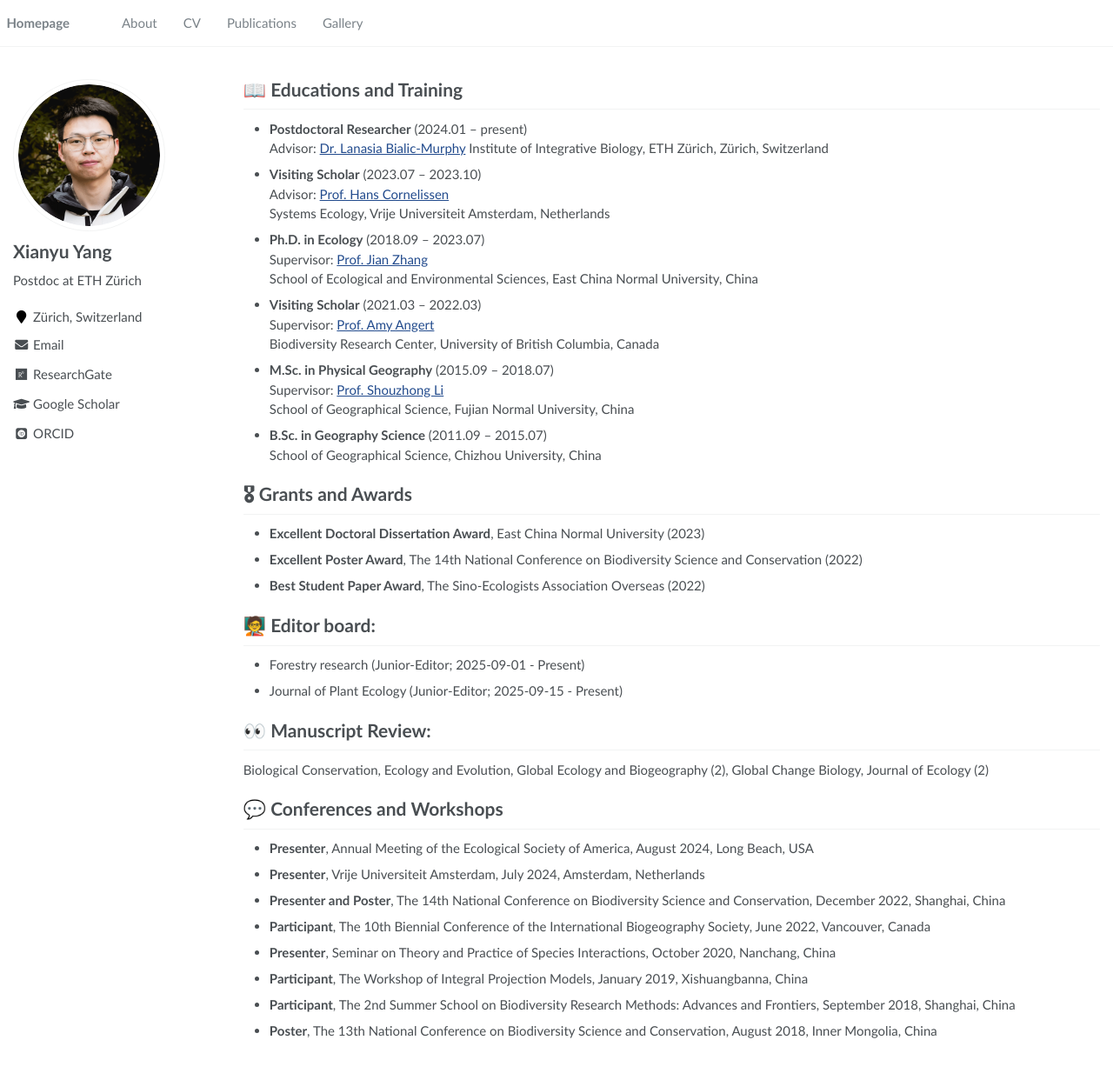
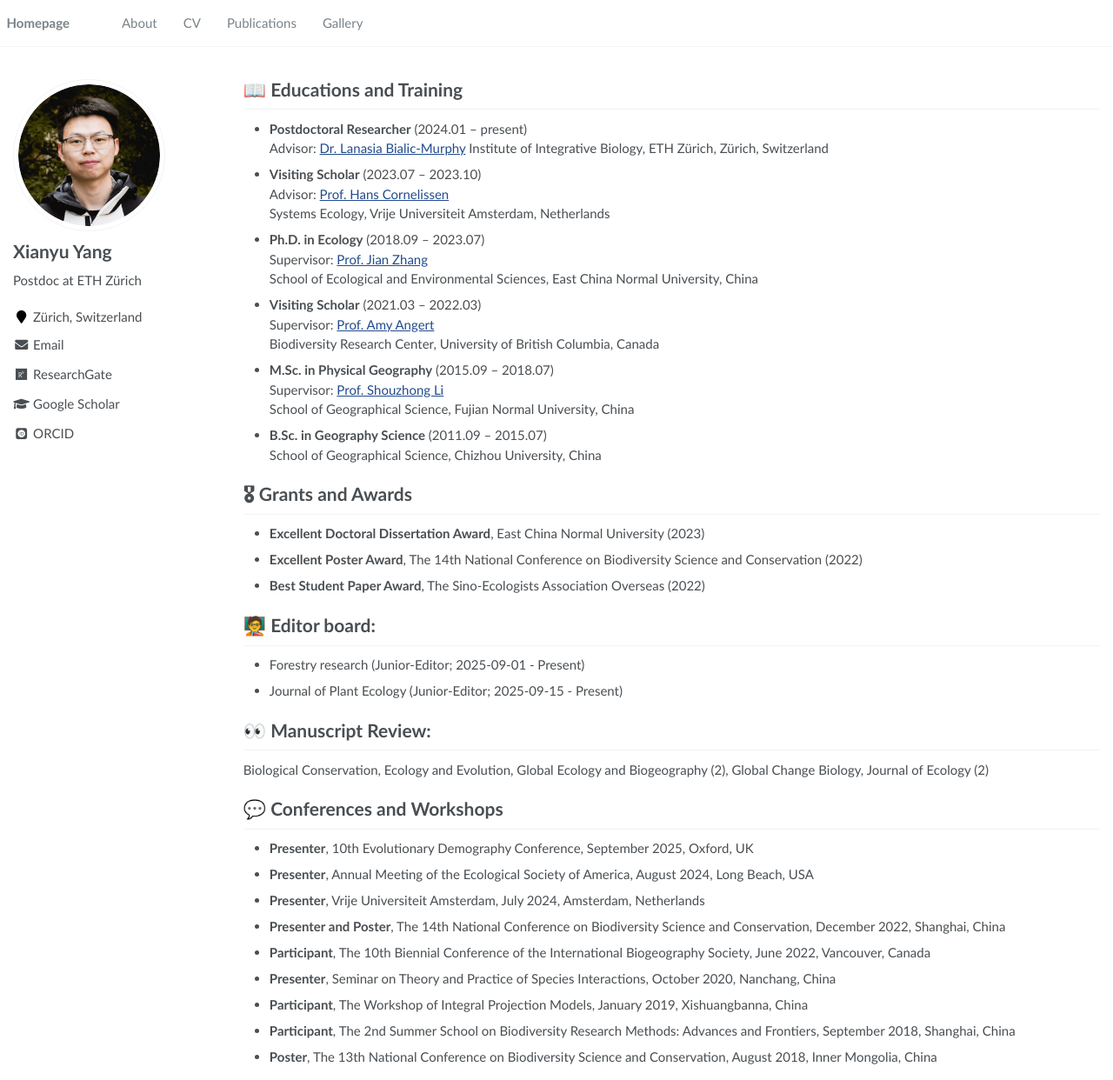
Before and after one commit to Xianyu-Yang/xianyu-yang.github.io, a Jekyll site: the page built from _pages/cv.md, in a window 1280 px wide and 1242 px high. Shown: the whole window at 87% size. Built offline with Jekyll 4.4.1, drawn with Linux system fonts in a browser that asks for light colours; some web fonts are replaced.

Commit message:
Update cv.md

```diff
--- a/_pages/cv.md
+++ b/_pages/cv.md
@@ -42,6 +42,7 @@ author_profile: true
 Biological Conservation, Ecology and Evolution, Global Ecology and Biogeography (2), Global Change Biology, Journal of Ecology (2)
 
 # 💬 Conferences and Workshops
+- **Presenter**, 10th Evolutionary Demography Conference, September 2025, Oxford, UK
 - **Presenter**, Annual Meeting of the Ecological Society of America, August 2024, Long Beach, USA
 - **Presenter**, Vrije Universiteit Amsterdam, July 2024, Amsterdam, Netherlands
 - **Presenter and Poster**, The 14th National Conference on Biodiversity Science and Conservation, December 2022, Shanghai, China
```
